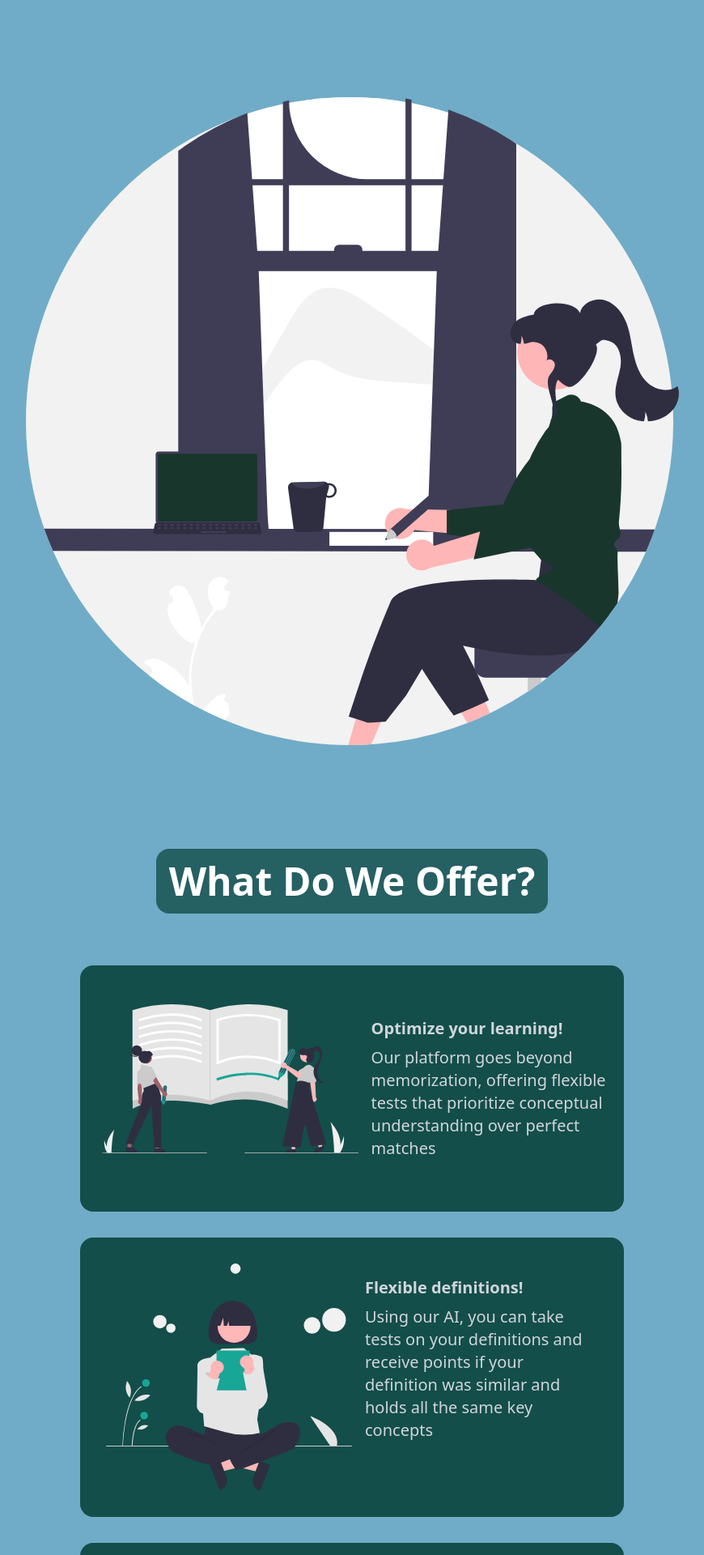
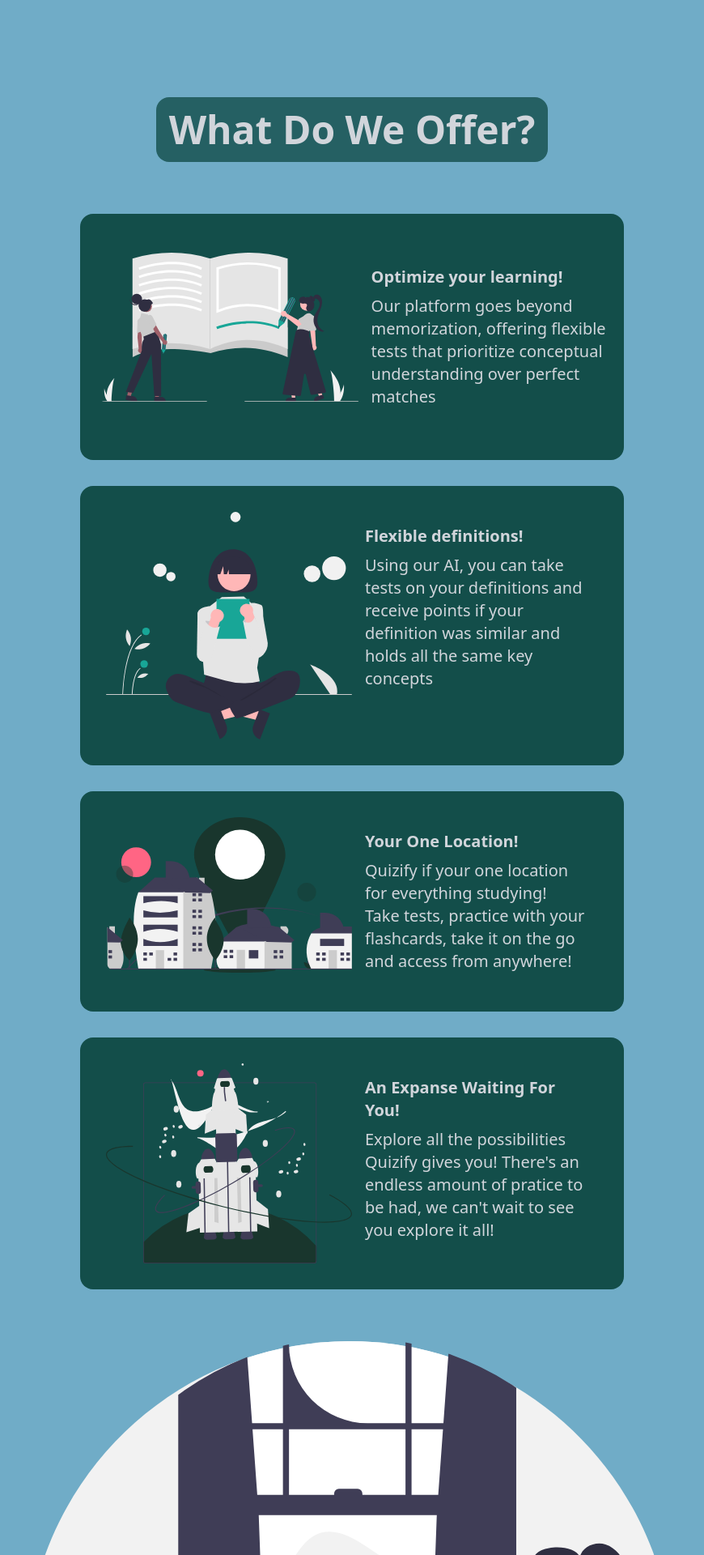
Before and after one commit to ttlarson7/flipable, a React (Vite) app in the folder frontend/: page / in a window 1280 px wide. Shown: the part 680-2600 px from the top of the page at 81% size, without its empty margins (205-1075 px from the left). Built offline with nearby package versions, Linux system fonts and the light colour scheme; no server answers.

Commit message:
updated the shuffling algorithm and updated the front page

```diff
--- a/frontend/src/routes/FlashcardsPractice.jsx
+++ b/frontend/src/routes/FlashcardsPractice.jsx
@@ -11,10 +11,12 @@ function FlashcardsPractice() {
   const [deck, setDeck] = useState([...flashCards]);
   const [currentCardIndex, setCurrentCardIndex] = useState(0);
 
+  const canAddBack = deck.length === 1;
+
   const handleAddBackToDeck = () => {
     const shuffledDeck = [...deck];
     const removedCard = shuffledDeck.splice(currentCardIndex, 1)[0];
-    const randomIndex = Math.floor(Math.random() * (shuffledDeck.length + 1));
+    const randomIndex = Math.floor(Math.random() * (shuffledDeck.length - 1)) + 1;
     shuffledDeck.splice(randomIndex, 0, removedCard);
     setDeck(shuffledDeck);
 
@@ -113,6 +115,7 @@ function FlashcardsPractice() {
           <>
             <button
               onClick={handleAddBackToDeck}
+              disabled={canAddBack}
               className="btn btn-primary mr-4"
             >
               <FaCaretLeft /> Add back to deck
--- a/frontend/src/routes/Landing.jsx
+++ b/frontend/src/routes/Landing.jsx
@@ -1,9 +1,10 @@
+/* eslint-disable react/no-unescaped-entities */
 import { Link } from "react-router-dom";
 import Navbars from "../components/Navbars";
 import Footer from "../components/Footer";
-import graduation from "../assets/undraw_graduation_re_gthn.svg";
+// import graduation from "../assets/undraw_graduation_re_gthn.svg";
 import studying from "../assets/undraw_studying_re_deca.svg";
-import reading from "../assets/undraw_exams_re_4ios.svg";
+// import reading from "../assets/undraw_exams_re_4ios.svg";
 import rocket from "../assets/undraw_to_the_stars_re_wq2x.svg";
 import location from "../assets/undraw_best_place_re_lne9.svg";
 import learningImg from "../assets/undraw_notebook_re_id0r.svg";
@@ -55,14 +56,7 @@ const Landing = () => {
         </div>
       </div>
 
-      <div
-        className="hero min-h-screen bg-contain bg-no-repeat"
-        style={{
-          backgroundImage: `url(${studying})`,
-        }}
-      />
-
-      <div className="hero-content text-center bg-teal-900 bg-opacity-80 text-base-100 rounded-2xl mt-32">
+      <div className="hero-content text-center bg-teal-900 bg-opacity-80 text-gray-300 rounded-2xl">
         <div className="max-w-2xl">
           <h1 className="text-5xl font-bold">What Do We Offer?</h1>
         </div>
@@ -107,7 +101,7 @@ const Landing = () => {
         </div>
       </div>
 
-      <div className="card lg:card-side max-w-2xl bg-teal-900 p-8 flex mt-8 mb-20 text-gray-300">
+      <div className="card lg:card-side max-w-2xl bg-teal-900 p-8 flex mt-8 text-gray-300">
         <figure className="lg:w-1/2 h-min">
           <img className="object-fit" src={rocket} alt="Reading"></img>
         </figure>
@@ -121,6 +115,13 @@ const Landing = () => {
         </div>
       </div>
 
+      <div
+        className="hero min-h-screen bg-contain bg-no-repeat mb-20 mt-16"
+        style={{
+          backgroundImage: `url(${studying})`,
+        }}
+      />
+
       <Footer></Footer>
     </div>
   );
```
